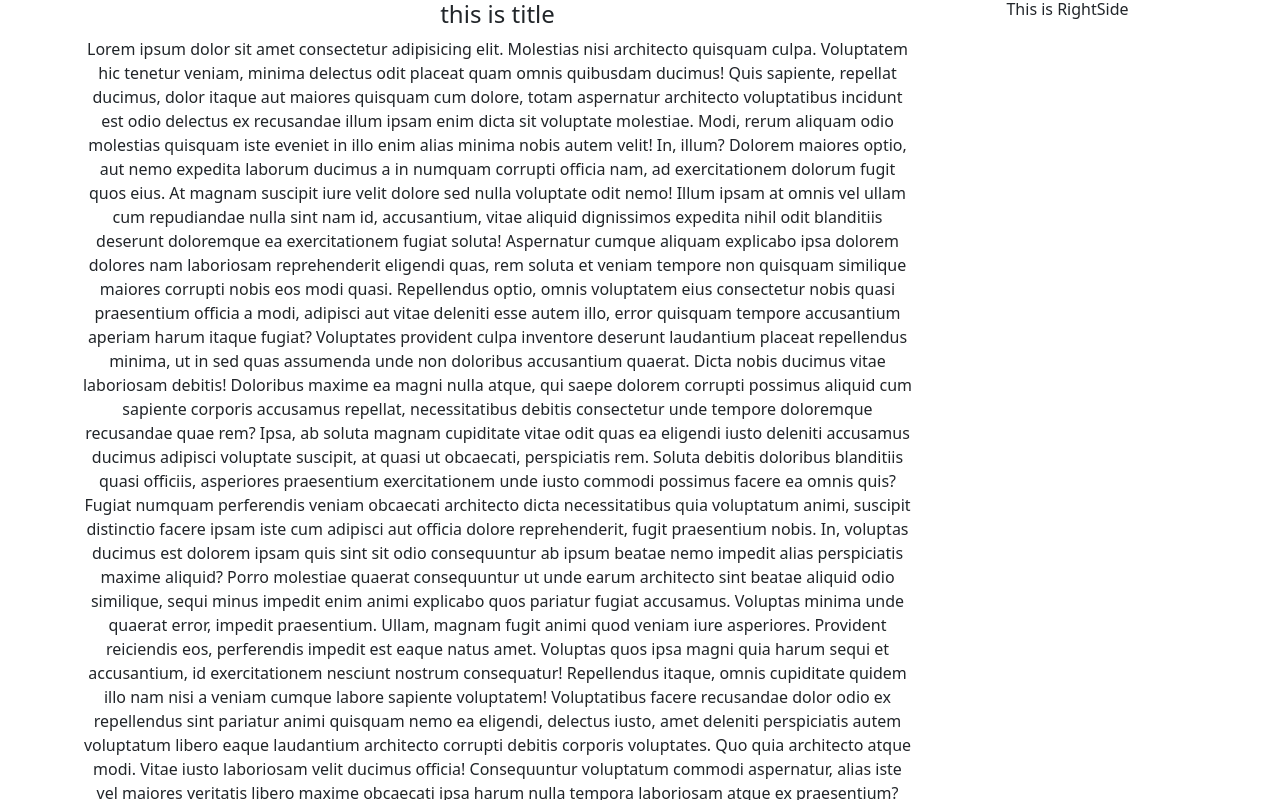
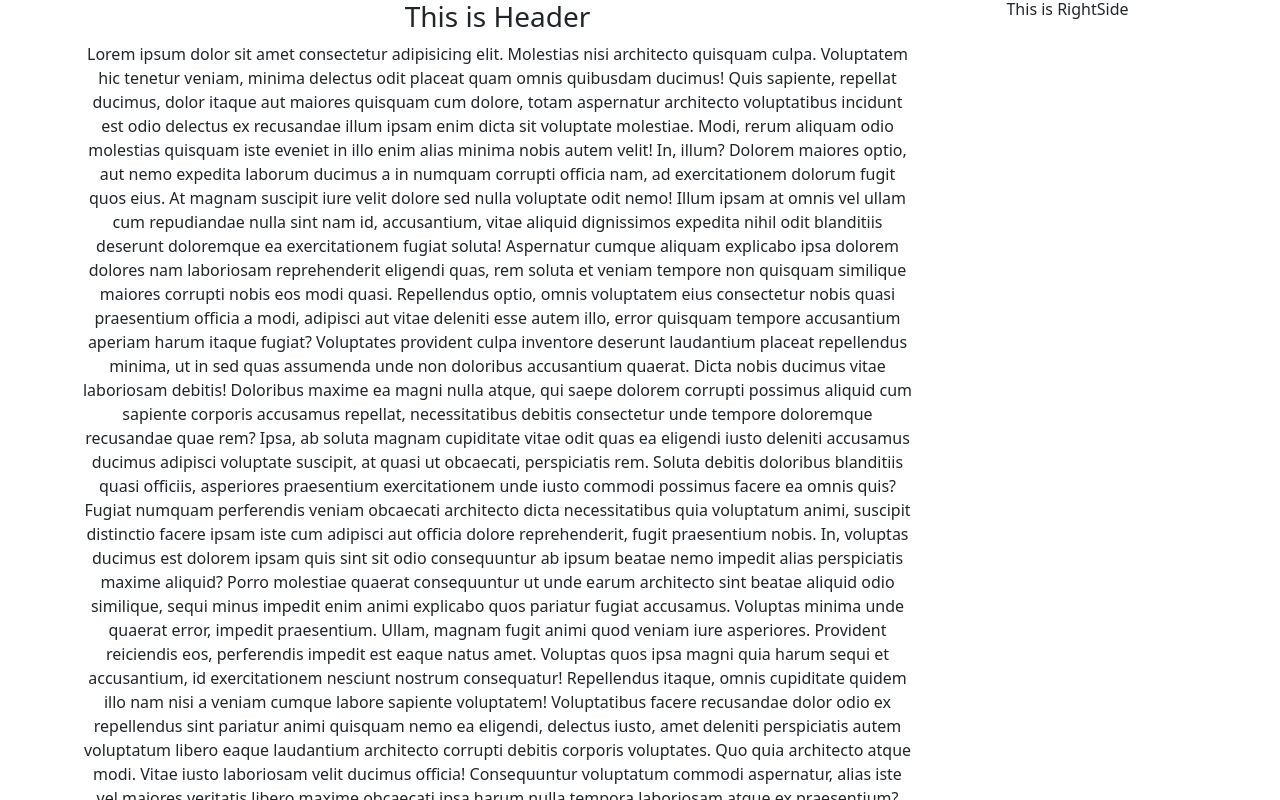
Before and after one commit to SueBwj/News_website, a Vue app in the folder news_website/: page / in a window 1280 px wide. Shown: the top 800 px of the page. Built offline with nearby package versions, Linux system fonts and the light colour scheme.

Commit message:
修改了LeftSide使得Header组件能够正常显示

```diff
--- a/news_website/src/components/Content.vue
+++ b/news_website/src/components/Content.vue
@@ -1,5 +1,4 @@
 <template>
-  <h4>this is title</h4>
   <p>
     Lorem ipsum dolor sit amet consectetur adipisicing elit. Molestias nisi
     architecto quisquam culpa. Voluptatem hic tenetur veniam, minima delectus
--- a/news_website/src/components/LeftSide.vue
+++ b/news_website/src/components/LeftSide.vue
@@ -4,10 +4,6 @@ import Content from "./Content.vue";
 </script>
 
 <template>
-  <head>
-    <Header />
-  </head>
-  <main>
-    <Content />
-  </main>
+  <Header />
+  <Content />
 </template>
```
